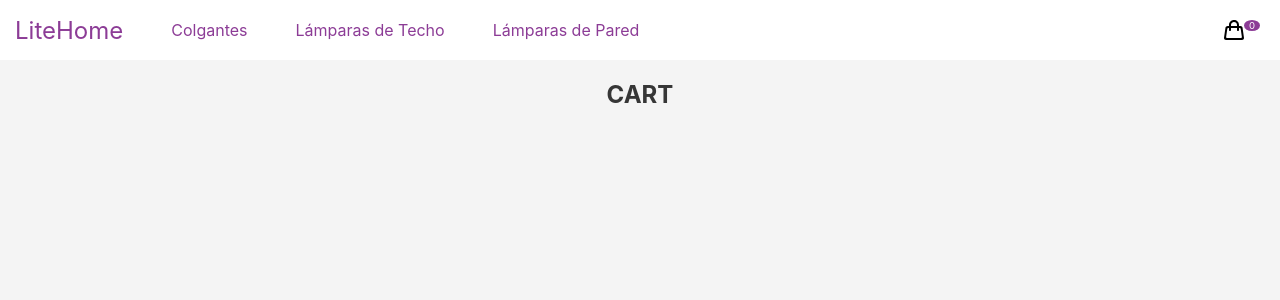
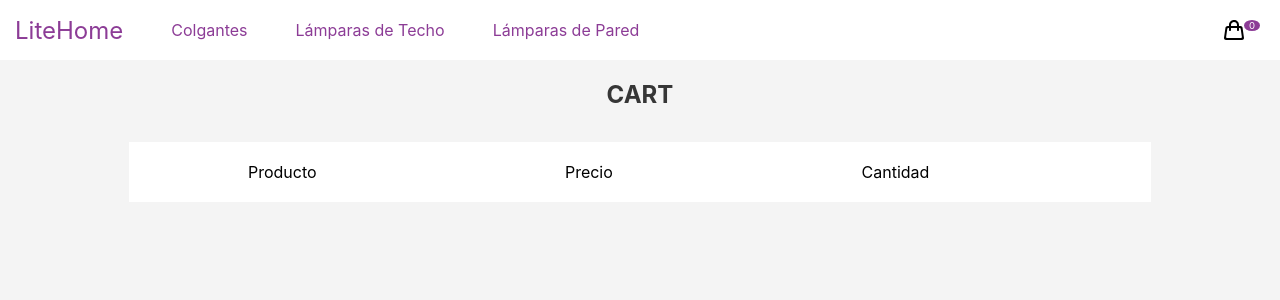
Before and after one commit to mara-hesp/LiteMart-eCommerce, a React (Create React App) app: page /cart in a window 1280 px wide. Shown: the top 300 px of the page. Built offline with nearby package versions, Linux system fonts and the light colour scheme.

Commit message:
cart-print

```diff
--- a/src/components/CartContainer/CartContainer.css
+++ b/src/components/CartContainer/CartContainer.css
@@ -0,0 +1,51 @@
+.cartList {
+    margin: auto;
+    width: 80%;
+    margin-top: 2em;
+}
+
+.cartItem {
+    display: flex;
+    align-items: center;
+    justify-content: space-around;
+    background-color: #fff;
+    padding: 40px 0px;
+    border: solid 1px rgb(244, 244, 244);
+    text-align: center;
+}
+
+.cartItemHead {
+    display: flex;
+    align-items: center;
+    justify-content: space-around;
+    background-color: #fff;
+    padding: 20px 0px;
+    border: solid 1px rgb(244, 244, 244);
+    text-align: center;
+}
+
+.cartName, .cartPrice, .cartQuantity {
+    width: 30%;
+}
+
+.cartRemove {
+    width: 10%;
+}
+
+.btnCartItem {
+    cursor: pointer;
+    background-color: rgb(216, 49, 49);
+    color: #fff;
+    border: none;
+    width: 1.5em;
+    height: 1.5em;
+    border-radius: 100%;
+}
+
+.btnCartItem:hover {
+    background-color: red;
+}
+
+..btnCartItem:active {
+    background-color: black;
+}
--- a/src/components/CartContainer/CartContainer.js
+++ b/src/components/CartContainer/CartContainer.js
@@ -1,11 +1,14 @@
-// import { useContext } from 'react'
-// import CartContext from '../../context/CartContext'
 import './CartContainer.css'
-
-// const { isInCart, RemoveItem } = useContext(CartContext)
+import CartList from '../CartList/CartList'
 
 const CartContainer = () => {
-    return <h1>CART</h1>
+
+    return (
+    <div>
+        <h1>CART</h1>
+        <CartList />
+    </div>
+    )
 }
 
 export default CartContainer
--- /dev/null
+++ b/src/components/CartItem/CartItem.js
@@ -0,0 +1,24 @@
+import { useContext, useState } from 'react'
+import CartContext from '../../context/CartContext'
+
+const CartItem = ({ name, count, price, id }) => {
+    const [clickRemove, setClickRemove] = useState({})
+    const { removeItems } = useContext(CartContext)
+
+    const handleRemove = () => {
+        setClickRemove(removeItems)
+    }
+
+    return (
+        <div>
+            <li className="cartItem">
+                <p className='cartName'>{name}</p>
+                <p className='cartPrice'>${price}</p>
+                <p className='cartQuantity'>{count}</p>
+                <div className='cartRemove'><button className='btnCartItem' onClick={handleRemove}>x</button></div>
+            </li>
+        </div>
+    )
+}
+
+export default CartItem
--- /dev/null
+++ b/src/components/CartList/CartList.js
@@ -0,0 +1,22 @@
+import { useContext } from 'react'
+import CartContext from '../../context/CartContext'
+import CartItem from '../CartItem/CartItem'
+
+const CartList = () => {
+
+    const { cart } = useContext(CartContext)
+
+    return (
+        <ul className="cartList">
+            <li className='cartItemHead'>
+                    <p className='cartName'>Producto</p>
+                    <p className='cartPrice'>Precio</p>
+                    <p className='cartQuantity'>Cantidad</p>
+                    <div className='cartRemove'></div>
+            </li>
+        {cart.map(prod => <CartItem key={prod.id} {...prod} />)}
+        </ul>
+    )
+}
+
+export default CartList
```
